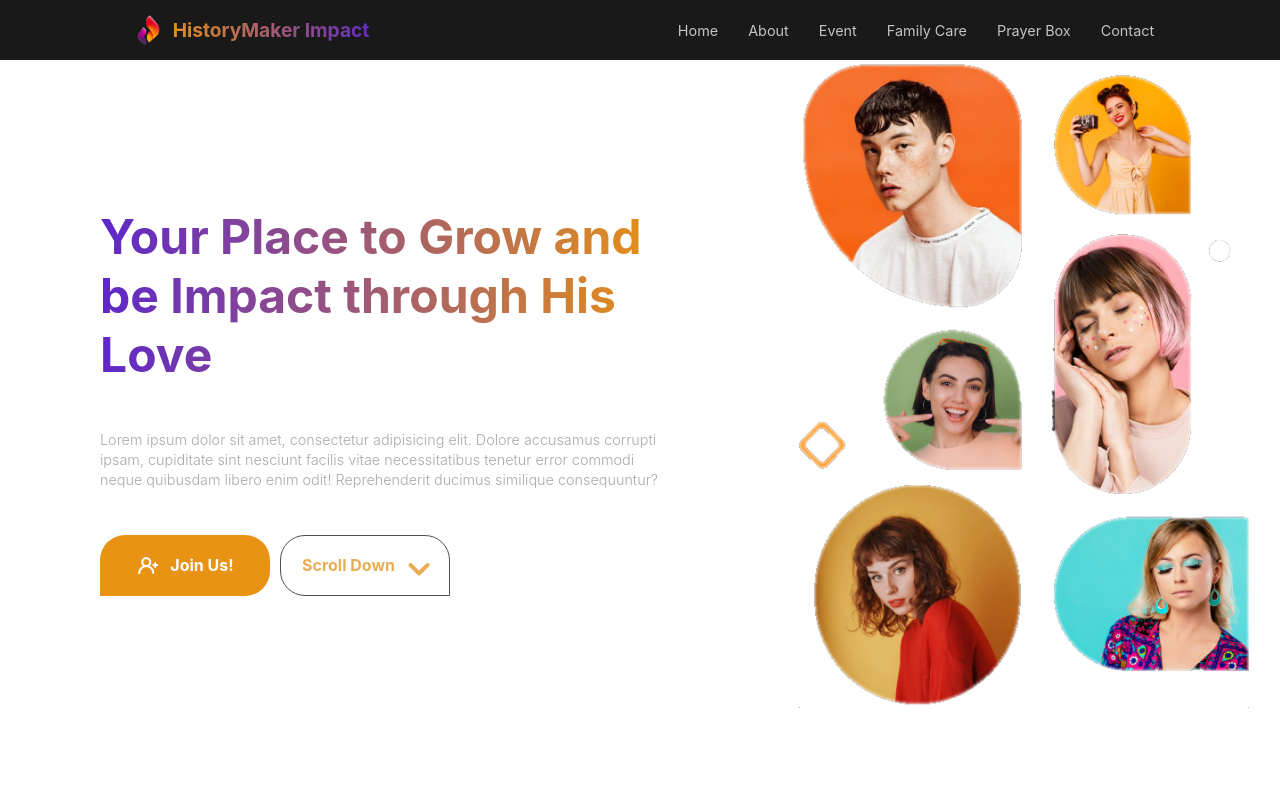
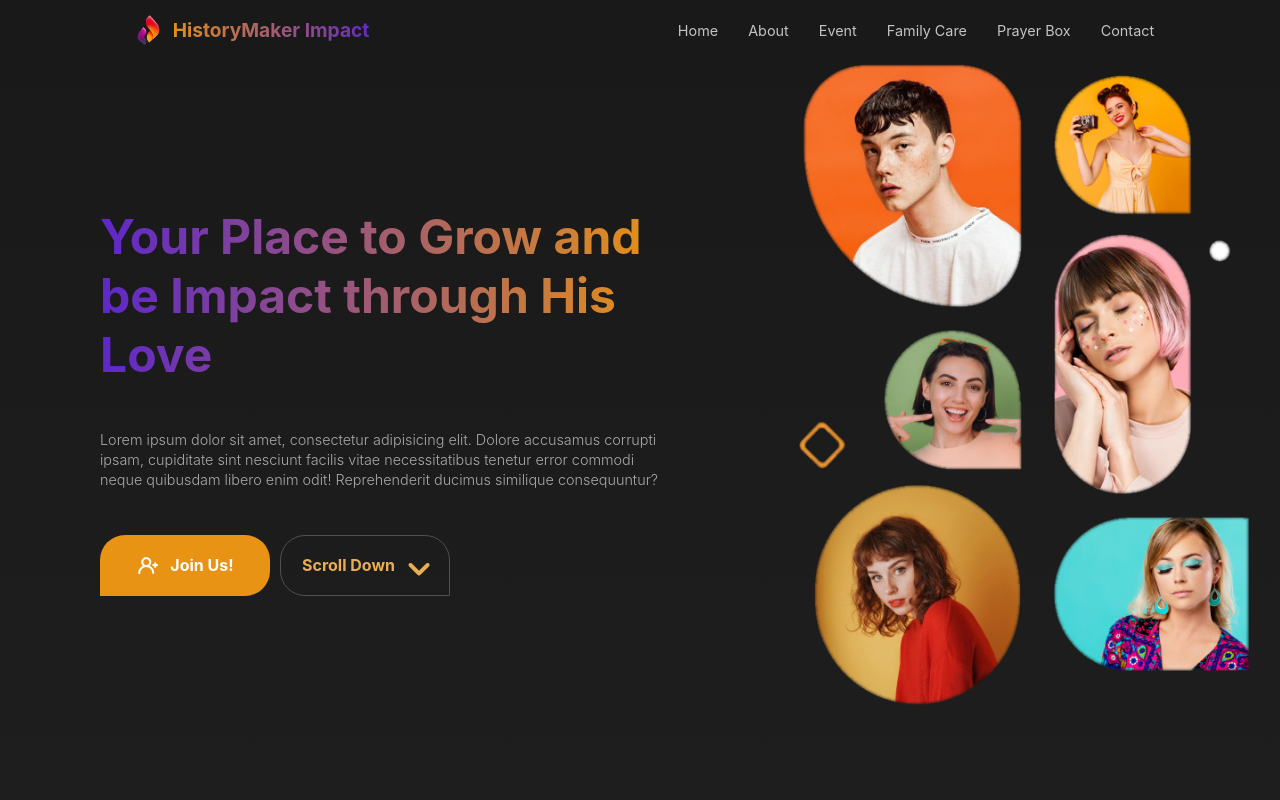
Before and after one commit to RonaldoWidiantoSiswoyo/hmi-web, a Next.js app: page / in a window 1280 px wide. Shown: the top 800 px of the page. Built offline with nearby package versions, Linux system fonts and the light colour scheme.

Commit message:
ahaasdlnasdjkhsdcjcaa commit

```diff
--- a/styles/globals.css
+++ b/styles/globals.css
@@ -4,6 +4,10 @@ body {
   margin: 0;
   font-family: -apple-system, BlinkMacSystemFont, Segoe UI, Roboto, Oxygen,
     Ubuntu, Cantarell, Fira Sans, Droid Sans, Helvetica Neue, sans-serif;
+}
+body {
+  color: white;
+  background: linear-gradient(to bottom, #191919, #212121);
 }
 html {
   scroll-behavior: smooth;
```
